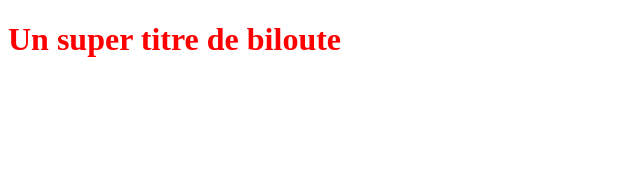
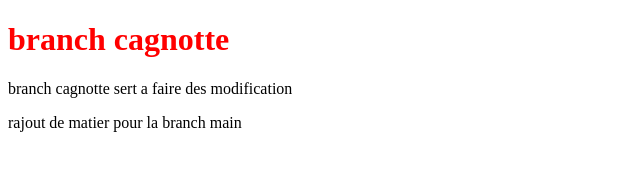
Before and after one commit to fabien2807/OpenclassromsProject, a plain HTML site: page index.html in a window 1280 px wide. Shown: the whole page, without its empty margins (0-640 px from the left). Drawn offline with Linux system fonts and the light colour scheme.

Commit message:
branch de modification

```diff
--- a/index.html
+++ b/index.html
@@ -1,10 +1,12 @@
 <!DOCTYPE html>
 <html>
 <head>
-   <title></title>
+   <title>GIT & GITHUB</title>
    <link rel="stylesheet" type="text/css" href="styles.css">
 </head>
 <body>
-   <h1>Un super titre de biloute</h1>
+   <h1>branch cagnotte</h1>
+   <p>branch cagnotte sert a faire des modification </p>
+   <p>rajout de matier pour la branch main</p>
 </body>
 </html>
```
Also changed, not shown: cagnotte.txt.
